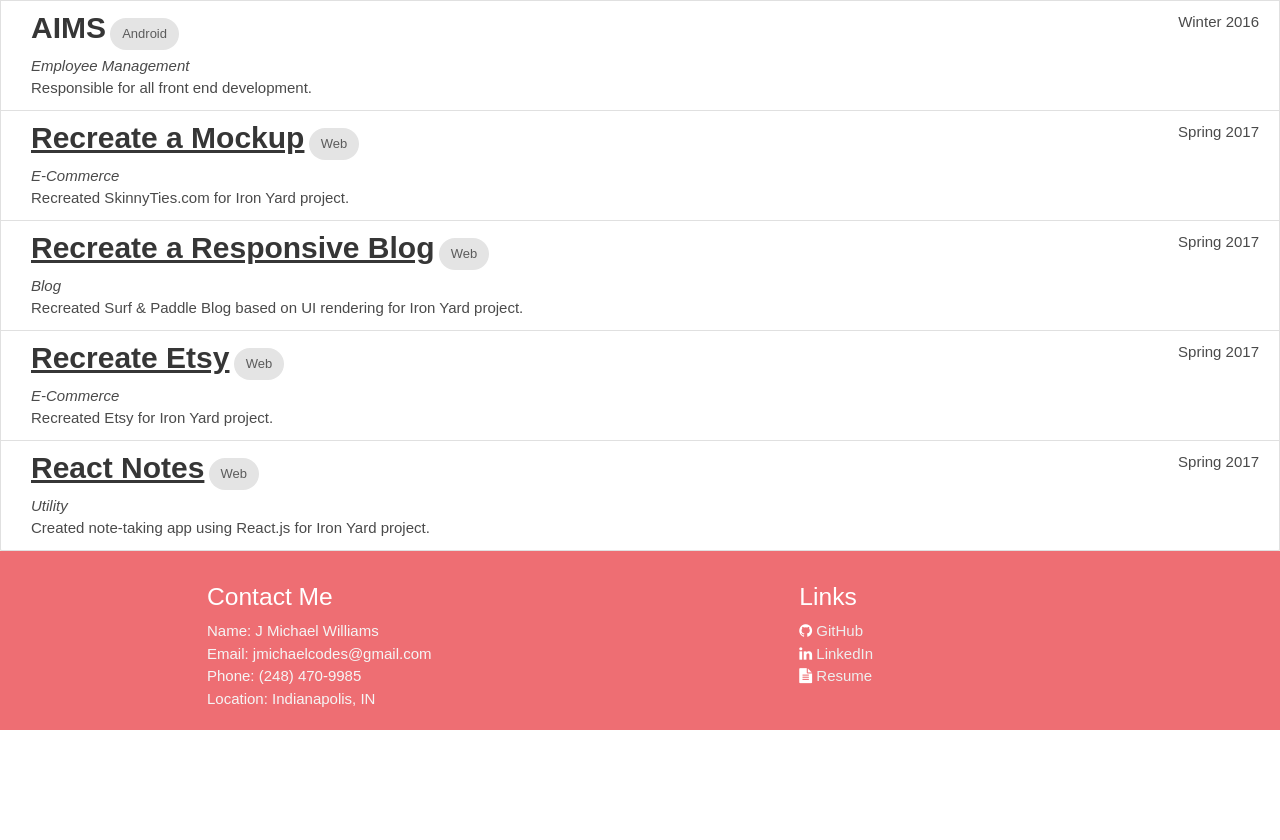
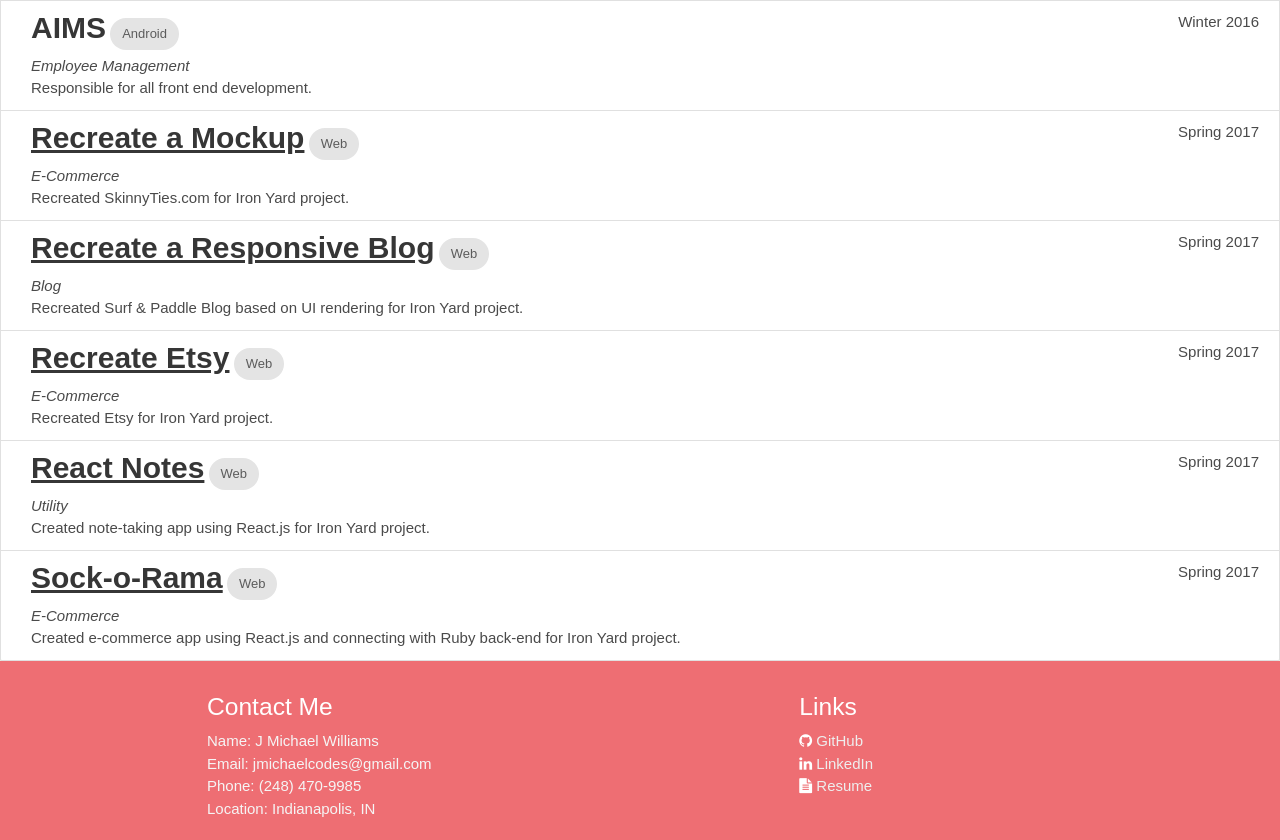
Before and after one commit to jmichaelcodes/jmichaelcodes, a plain HTML site: page index.html in a window 1280 px wide. Shown: the part 3461-4301 px from the top of the page. Before the commit the page ends 4191 px from the top, so only its background shows below. Drawn offline with nearby package versions, Linux system fonts and the light colour scheme.

Commit message:
added sockorama

```diff
--- a/index.html
+++ b/index.html
@@ -216,6 +216,10 @@
                 <p><em>Utility</em><br/> Created note-taking app using React.js for Iron Yard project.
                 </p>
             </li>
+            <li class="collection-item"><a target="_blank" href="https://sock-o-ramma.herokuapp.com/"><span class="title titleLink">Sock-o-Rama</span></a>  <div class="chip">Web</div><span class="pull-right">Spring 2017</span>
+                <p><em>E-Commerce</em><br/> Created e-commerce app using React.js and connecting with Ruby back-end for Iron Yard project.
+                </p>
+            </li>
         </ul>
     </section>
 
```
